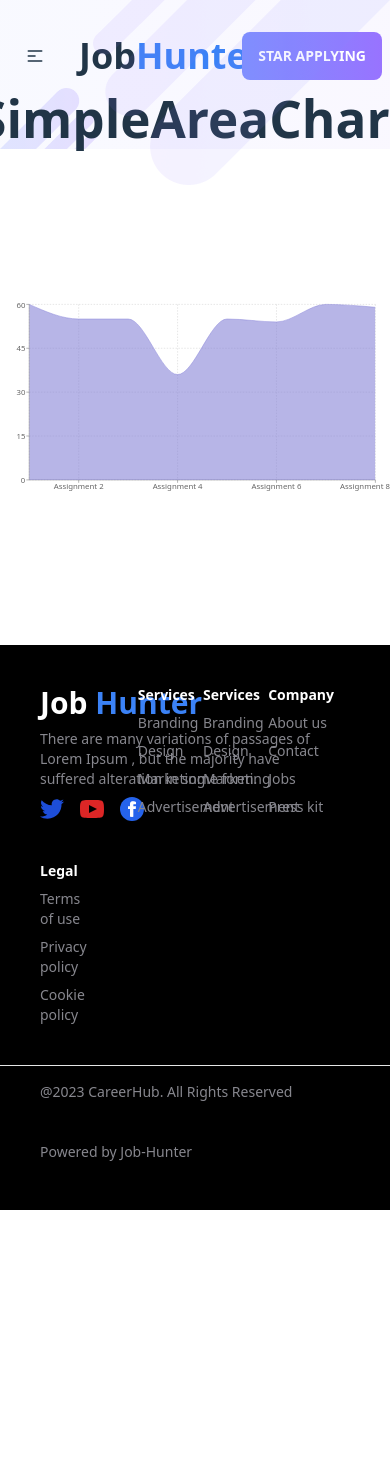
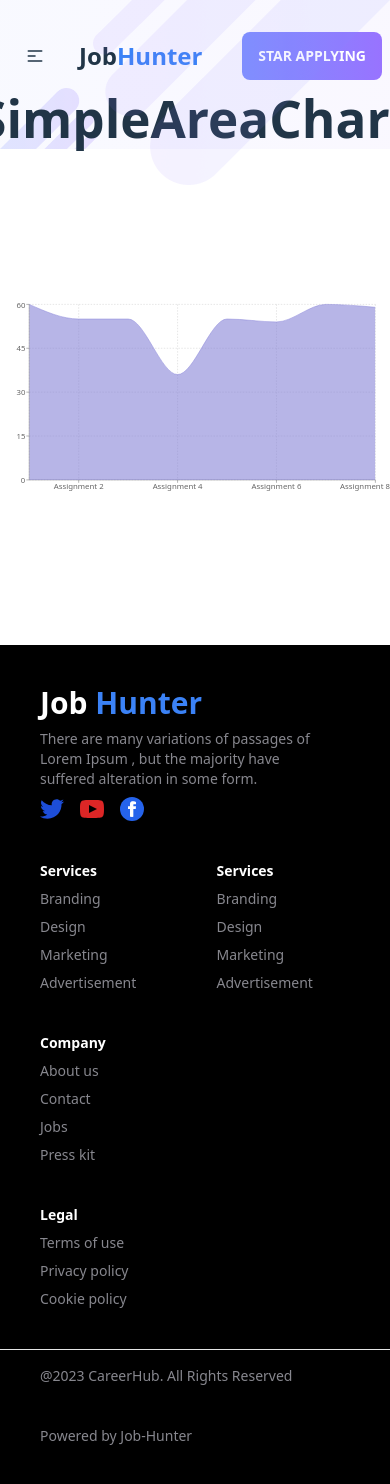
Before and after one commit to robiul0278/job-hunter, a React (Vite) app: page /statistic in a window 390 px wide. Shown: the top 1484 px of the page. Before the commit the page ends 1210 px from the top, so only its background shows below. Built offline with nearby package versions, Linux system fonts and the light colour scheme.

Commit message:
first home page mobile responsive complete

```diff
--- a/src/components/Category/Category.jsx
+++ b/src/components/Category/Category.jsx
@@ -6,12 +6,12 @@ const Category = () => {
     const categories = useContext(LevelContext)
     // console.log(categories)
     return (
-        <div className='container mx-auto mt-32'>
+        <div className='container mx-auto md:mt-32 mt-16'>
             <div className='flex justify-center items-center flex-col'>
-                <h1 className='font-bold'>Job Category List</h1>
-                <p className=' text-slate-500 mt-5' >Explore thousands of job opportunities with all the information you need. Its your future</p>
+                <h1 className='font-bold text-4xl'>Job Category List</h1>
+                <p className=' text-slate-500 p-4 mt-5' >Explore thousands of job opportunities with all the information you need. Its your future</p>
             </div>
-            <div className='grid gap-20 grid-cols-4 mt-8'>
+            <div className='grid gap-5 md:gap-20 p-5 md:grid-cols-4 mt-8'>
                 {
                   categories.map(category => <CategoryCard
                   key={category.id}
--- a/src/components/Featured/Featured.jsx
+++ b/src/components/Featured/Featured.jsx
@@ -13,12 +13,12 @@ const Featured = () => {
      }
 
     return (
-        <div className='container mx-auto mt-32'>
+        <div className='container mx-auto mt-16 md:mt-32'>
             <div className='flex justify-center items-center flex-col'>
-                <h1 className='font-bold'>Featured Jobs</h1>
-                <p className=' text-slate-500 mt-5' >Explore thousands of job opportunities with all the information you need. Its your future</p>
+                <h1 className='font-bold text-4xl'>Featured Jobs</h1>
+                <p className=' text-slate-500 p-5 md:mt-5' >Explore thousands of job opportunities with all the information you need. Its your future</p>
             </div>
-            <div className='grid grid-cols-2 md:px-36 gap-12 mt-8'>
+            <div className='grid md:grid-cols-2 md:px-36 p-5 gap-5 md:gap-12 mt-8'>
                 {
                   features.map(feature => <FeaturedCard
                   key={feature.id}
--- a/src/components/Footer/Footer.jsx
+++ b/src/components/Footer/Footer.jsx
@@ -4,7 +4,7 @@ import "./footer.css"
 const Footer = () => {
   return (
     <div className=" bg-black">
-      <footer className="footer grid grid-cols-10 container mx-auto p-10 bg-black text-white">
+      <footer className="footer grid md:grid-cols-10 container mx-auto p-10 bg-black text-white">
         <div className="col-span-3">
         <span className="normal-case font-bold text-3xl">Job <span className=" text-blue-500">Hunter</span></span>
         <a className=" w-72">There are many variations of passages of Lorem Ipsum , but the majority have suffered alteration in some form.</a>
@@ -53,21 +53,21 @@ const Footer = () => {
           <a className="link link-hover">Marketing</a>
           <a className="link link-hover">Advertisement</a>
         </div>
-        <div className="col-span-2">
+        <div className="md:col-span-2">
           <span className="foot-title">Services</span>
           <a className="link link-hover">Branding</a>
           <a className="link link-hover">Design</a>
           <a className="link link-hover">Marketing</a>
           <a className="link link-hover">Advertisement</a>
         </div>
-        <div className="col-span-2">
+        <div className="col-span-4 md:col-span-2">
           <span className="foot-title">Company</span>
           <a className="link link-hover">About us</a>
           <a className="link link-hover">Contact</a>
           <a className="link link-hover">Jobs</a>
           <a className="link link-hover">Press kit</a>
         </div>
-        <div className=" col-span-2">
+        <div className=" md:col-span-2">
           <span className="foot-title">Legal</span>
           <a className="link link-hover">Terms of use</a>
           <a className="link link-hover">Privacy policy</a>
--- a/src/components/Header/Navbar.css
+++ b/src/components/Header/Navbar.css
@@ -11,3 +11,6 @@
   border-radius: 8px;
   border:none;
 }
+@media only screen and (max-width: 768px) {
+
+}
--- a/src/components/Header/Navbar.jsx
+++ b/src/components/Header/Navbar.jsx
@@ -18,7 +18,7 @@ const Navbar = () => {
       <li><Link to="/blog">Blog</Link></li>
       </ul>
     </div>
-    <a className="btn btn-ghost normal-case font-bold text-4xl">Job <span className=" text-blue-500">Hunter</span></a>
+    <a className="btn btn-ghost normal-case font-bold text-2xl md:text-4xl">Job <span className=" text-blue-500">Hunter</span></a>
   </div>
   <div className="navbar-center hidden lg:flex">
     <ul className="menu menu-horizontal px-1">
--- a/src/components/Home/HeroArea.css
+++ b/src/components/Home/HeroArea.css
@@ -11,6 +11,9 @@
   background-clip: text;
   text-fill-color: transparent;
 }
+
+
+
 .area-p {
   font-style: normal;
   font-weight: 500;
@@ -28,3 +31,17 @@
 .area-img{
   background-image: url(/public/Image/man.png);
 }
+
+
+@media only screen and (max-width: 768px) {
+  .hero-title{
+    font-style: normal;
+    font-weight: 800;
+    font-size: 45px;
+    line-height:50px;
+  }
+}
+
+@media only screen and (max-width: 768px) {
+
+}
--- a/src/components/Home/HeroArea.jsx
+++ b/src/components/Home/HeroArea.jsx
@@ -2,33 +2,14 @@ import React from "react";
 import "./HeroArea.css";
 const HeroArea = () => {
   return (
-    // <div className="hero-area">
-    //   <div className="grid grid-cols-12 container mx-auto pt-10 gap-16">
-    //     <div className="py-28 col-span-6 items-center">
-    //       <h2 className="hero-title">
-    //         One Step <br /> Closer To Your <br />
-    //         <span className="hero-title2">Dream Job</span>
-    //       </h2>
-    //       <p className="area-p pb-4">
-    //         Explore thousands of job opportunities with all the information you
-    //         need. Its your future. Come find it. Manage all your job application
-    //         from start to finish.
-    //       </p>
-    //       <span className="btn btn-bg">Get Started</span>
-    //     </div>
-    //     <div className="col-span-6 area-img">
-    //       {/* <img className="h-full w-auto" src="../public/Image/man.png" alt="" /> */}
-    //     </div>
-    //   </div>
-    // </div>
       <div className="hero hero-area">
         <div className="hero-content flex-col lg:flex-row-reverse">
           <img
             src="../public/Image/man.png"
-            className="max-w-xl -mb-4"
+            className="md:max-w-xl max-w-sm -mb-4"
           />
           <div>
-          <h2 className="hero-title">
+          <h2 className="hero-title hero-title-responsive">
             One Step <br /> Closer To Your <br />
             <span className="hero-title2">Dream Job</span>
            </h2>
```
